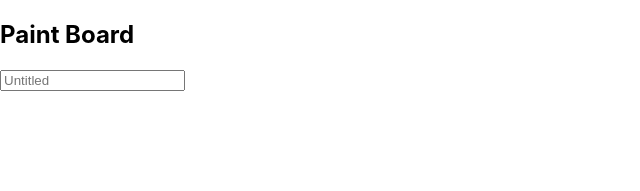
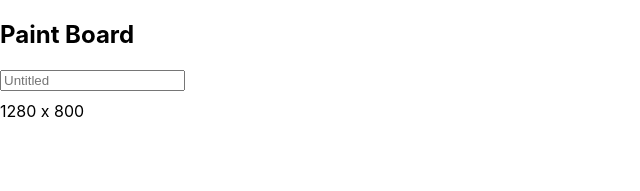
Before and after one commit to Asilo5/hooks-paint-app, a React (Create React App) app: page / in a window 1280 px wide. Shown: the top 191 px of the page, without its empty margins (0-640 px from the left). Built offline with nearby package versions, Linux system fonts and the light colour scheme; no server answers.

Commit message:
Add WindowSize to App and finish layout

```diff
--- a/src/Components/App/App.js
+++ b/src/Components/App/App.js
@@ -6,6 +6,7 @@ import React, { useState,
 } from 'react';
 
 import Paint from '../Paint/Paint';
+import WindowSize from '../WindowSize/WindowSize';
 
 function App() {
 
@@ -13,6 +14,7 @@ function App() {
     <section className="App">
       <h1>Paint Board</h1>
       <Paint />
+      <WindowSize />
     </section>
   );
 }
--- a/src/Components/WindowSize/WindowSize.js
+++ b/src/Components/WindowSize/WindowSize.js
@@ -0,0 +1,30 @@
+import React, {useEffect, useState} from 'react';
+
+const WindowSize = () => {
+
+    const [[windowWidth, windowHeight],
+           setWindowSize
+    ] = useState([window.innerWidth, window.innerHeight]);
+
+    const [visible, setVisible] = useState(false);
+
+     useEffect(() => {
+        let timeoutId
+        const handleResize = () => {
+            setWindowSize([window.innerWidth, window.innerHeight]);
+            setVisible(true);
+            clearTimeout(timeoutId);
+            timeoutId = setTimeout(() => setVisible(false), 500);
+        };
+        window.addEventListener('resize', handleResize)
+        return () => window.removeEventListener('resize', handleResize)
+    }, []);
+
+  return (
+    <section className={`window-size ${visible ? '' : 'hidden'}`}>
+      {windowWidth} x {windowHeight}
+    </section>
+  );
+};
+
+export default WindowSize;
```
